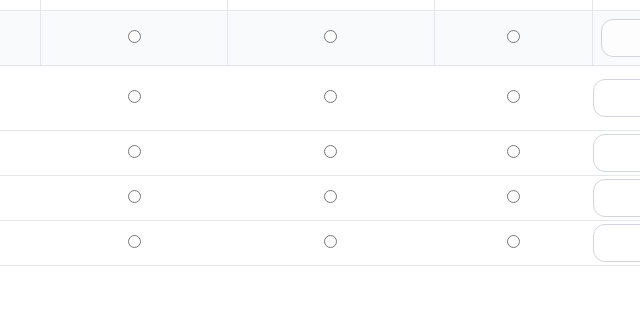
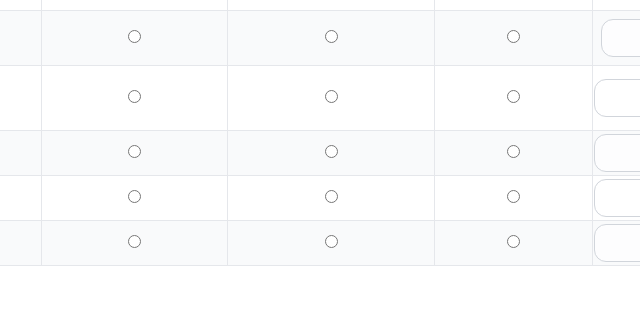
Before and after one commit to VelrajVR19/EmployeePerfomanceForm, a website: page public/index.html in a window 1280 px wide. Shown: the part 596-926 px from the top of the page, 307-947 px from the left. Drawn offline with nearby package versions, Linux system fonts and the light colour scheme.

Commit message:
Update index.html table

```diff
--- a/public/index.html
+++ b/public/index.html
@@ -191,32 +191,32 @@
                 <td class="text-center p-2 border border-gray-200"><input type="radio" name="productivity" value="satisfactory" /></td>
                 <td class="p-2 border border-gray-200"><input name="productivity_comment" type="text" class="w-full rounded-xl border border-gray-300 bg-white/70 p-2" /></td>
               </tr>
-              <tr>
-                <td class="p-3 text-rgb(0, 0, 0)">Adaptiveness to new technologies</td>
-                <td class="text-center"><input type="radio" name="punctuality" value="below" /></td>
-                <td class="text-center"><input type="radio" name="punctuality" value="needs" /></td>
-                <td class="text-center"><input type="radio" name="punctuality" value="satisfactory" /></td>
+              <tr class="bg-white">
+                <td class="p-3 p-2 border text-rgb(0, 0, 0) border-gray-200">Adaptiveness to new technologies</td>
+                <td class="text-center p-2 border border-gray-200"><input type="radio" name="punctuality" value="below" /></td>
+                <td class="text-center p-2 border border-gray-200"><input type="radio" name="punctuality" value="needs" /></td>
+                <td class="text-center p-2 border border-gray-200"><input type="radio" name="punctuality" value="satisfactory" /></td>
                 <td><input name="punctuality_comment" type="text" class="w-full rounded-xl border border-gray-300 bg-white/70 p-2" /></td>
               </tr>
-              <tr>
-                <td class="p-3 text-rgb(0, 0, 0)">Punctuality</td>
-                <td class="text-center"><input type="radio" name="teamwork" value="below" /></td>
-                <td class="text-center"><input type="radio" name="teamwork" value="needs" /></td>
-                <td class="text-center"><input type="radio" name="teamwork" value="satisfactory" /></td>
+              <tr class="bg-gray-50">
+                <td class="p-3 p-2 border border-gray-200 text-rgb(0, 0, 0)">Punctuality</td>
+                <td class="text-center p-2 border border-gray-200"><input type="radio" name="teamwork" value="below" /></td>
+                <td class="text-center p-2 border border-gray-200"><input type="radio" name="teamwork" value="needs" /></td>
+                <td class="text-center p-2 border border-gray-200"><input type="radio" name="teamwork" value="satisfactory" /></td>
                 <td><input name="teamwork_comment" type="text" class="w-full rounded-xl border border-gray-300 bg-white/70 p-2" /></td>
               </tr>
-              <tr>
-                <td class="p-3 text-rgb(0, 0, 0)">Team work</td>
-                <td class="text-center"><input type="radio" name="initiative" value="below" /></td>
-                <td class="text-center"><input type="radio" name="initiative" value="needs" /></td>
-                <td class="text-center"><input type="radio" name="initiative" value="satisfactory" /></td>
+              <tr class="bg-white">
+                <td class="p-3 p-2 border border-gray-200 text-rgb(0, 0, 0)">Team work</td>
+                <td class="text-center p-2 border border-gray-200"><input type="radio" name="initiative" value="below" /></td>
+                <td class="text-center p-2 border border-gray-200"><input type="radio" name="initiative" value="needs" /></td>
+                <td class="text-center p-2 border border-gray-200"><input type="radio" name="initiative" value="satisfactory" /></td>
                 <td><input name="initiative_comment" type="text" class="w-full rounded-xl border border-gray-300 bg-white/70 p-2" /></td>
               </tr>
-              <tr>
-                <td class="p-3 text-rgb(0, 0, 0)">Work Quality</td>
-                <td class="text-center"><input type="radio" name="adaptability" value="below" /></td>
-                <td class="text-center"><input type="radio" name="adaptability" value="needs" /></td>
-                <td class="text-center"><input type="radio" name="adaptability" value="satisfactory" /></td>
+              <tr class="bg-gray-50">
+                <td class="p-3 p-2 border border-gray-200 text-rgb(0, 0, 0)">Work Quality</td>
+                <td class="text-center p-2 border border-gray-200"><input type="radio" name="adaptability" value="below" /></td>
+                <td class="text-center p-2 border border-gray-200"><input type="radio" name="adaptability" value="needs" /></td>
+                <td class="text-center p-2 border border-gray-200"><input type="radio" name="adaptability" value="satisfactory" /></td>
                 <td><input name="adaptability_comment" adaptability_comment_error type="text" class="w-full rounded-xl border border-gray-300 bg-white/70 p-2" />
 
                 </td>
```
